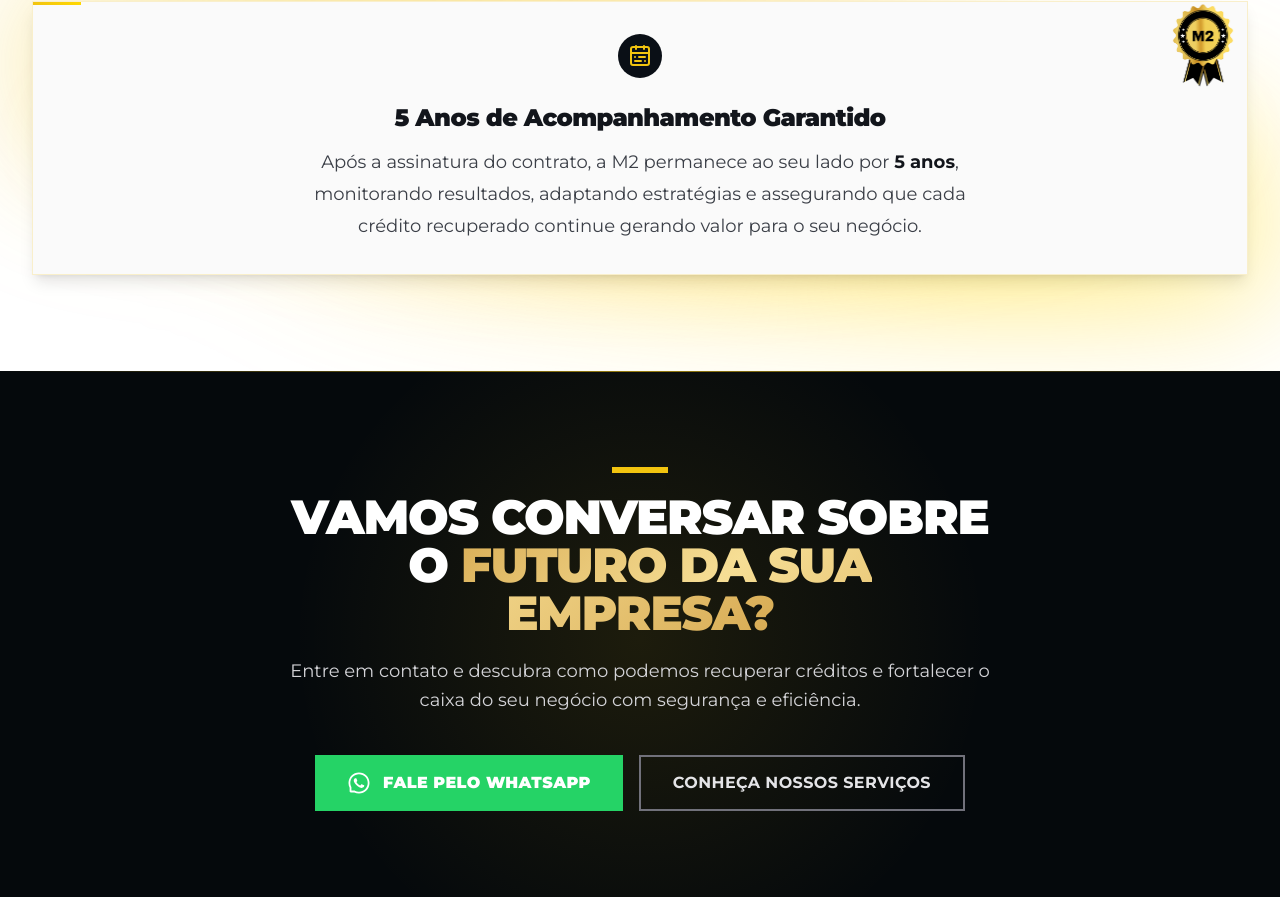
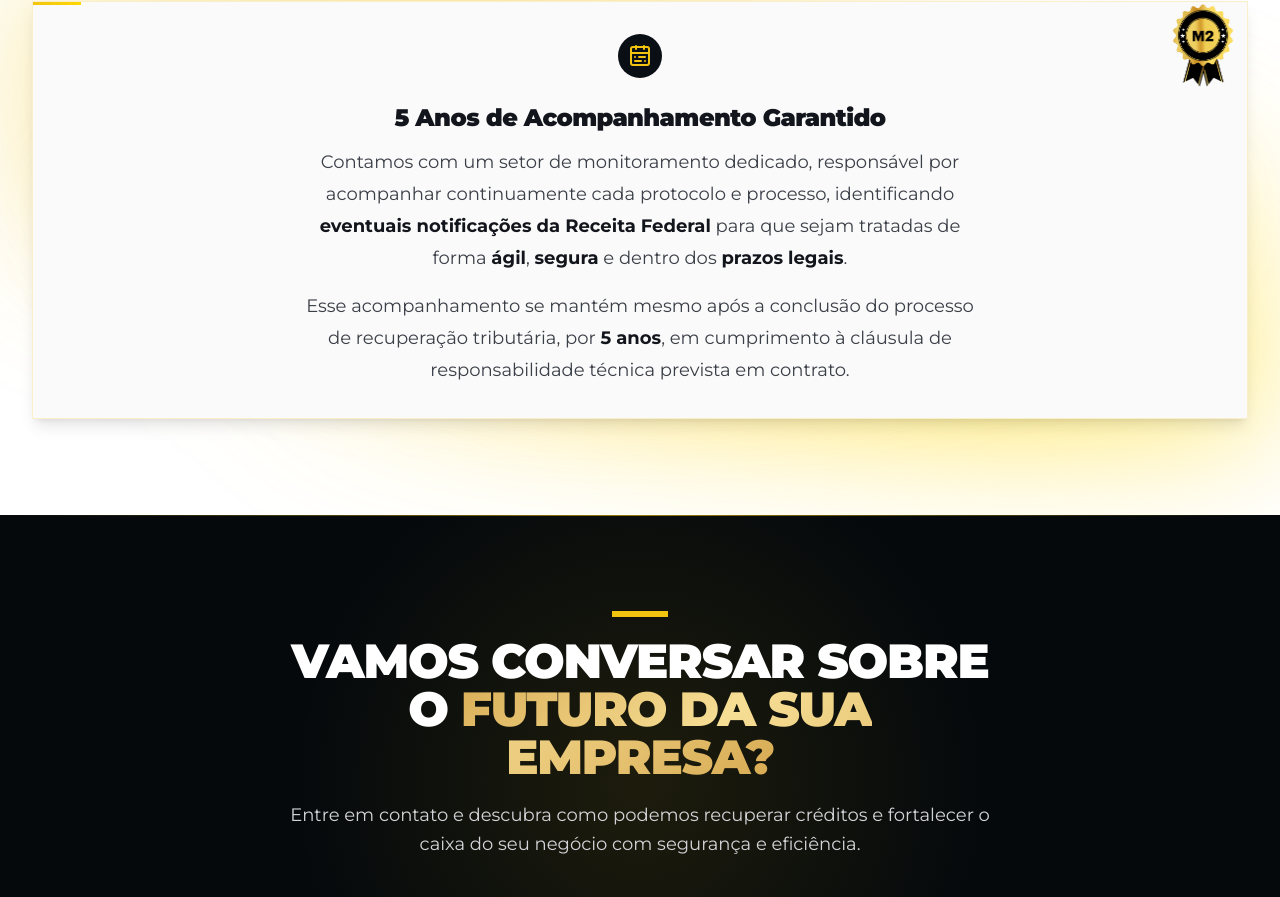
Before and after one commit to evituu/m2-inteligencia-tributaria, a Next.js app: page /sobre in a window 1280 px wide. Shown: the part 5398-6295 px from the top of the page. Built offline with nearby package versions, Linux system fonts and the light colour scheme.

Commit message:
Atualização do texto do diferencial de 5 anos na página de /sobre

```diff
--- a/app/sobre/_components/InstitutionalDifferentialsSection.tsx
+++ b/app/sobre/_components/InstitutionalDifferentialsSection.tsx
@@ -141,10 +141,23 @@ export function InstitutionalDifferentialsSection() {
               5 Anos de Acompanhamento Garantido
             </h3>
             <p className="mt-3 max-w-2xl text-base leading-8 text-[#3b3f47] md:text-lg md:leading-8">
-              Após a assinatura do contrato, a M2 permanece ao seu lado por{" "}
-              <span className="font-bold text-[#12151b]">5 anos</span>,
-              monitorando resultados, adaptando estratégias e assegurando que
-              cada crédito recuperado continue gerando valor para o seu negócio.
+              Contamos com um setor de monitoramento dedicado, responsável por
+              acompanhar continuamente cada protocolo e processo, identificando{" "}
+              <span className="font-bold text-[#12151b]">
+                eventuais notificações da Receita Federal
+              </span>{" "}
+              para que sejam tratadas de forma{" "}
+              <span className="font-bold text-[#12151b]">ágil</span>,{" "}
+              <span className="font-bold text-[#12151b]">segura</span> e dentro
+              dos{" "}
+              <span className="font-bold text-[#12151b]">prazos legais</span>.
+            </p>
+            <p className="mt-4 max-w-2xl text-base leading-8 text-[#3b3f47] md:text-lg md:leading-8">
+              Esse acompanhamento se mantém mesmo após a conclusão do processo de
+              recuperação tributária, por{" "}
+              <span className="font-bold text-[#12151b]">5 anos</span>, em
+              cumprimento à cláusula de responsabilidade técnica prevista em
+              contrato.
             </p>
           </div>
           </article>
```
